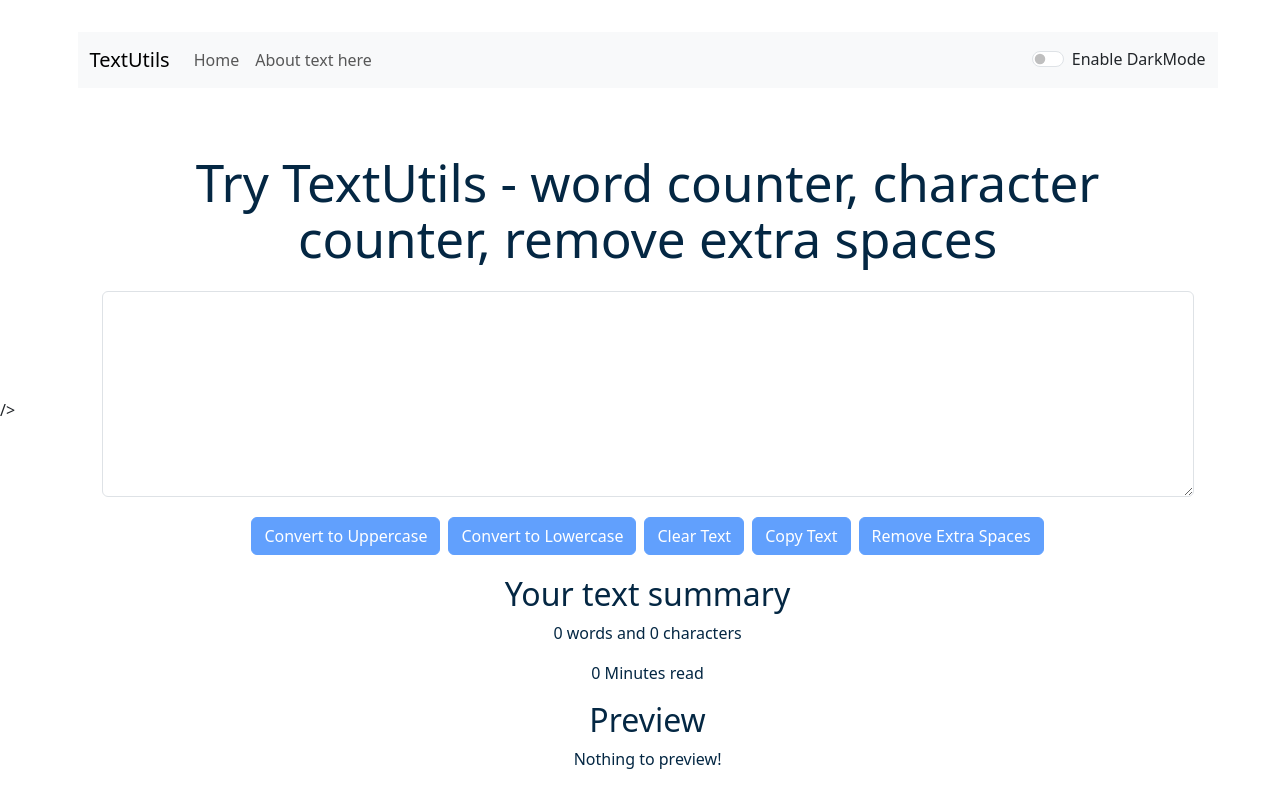
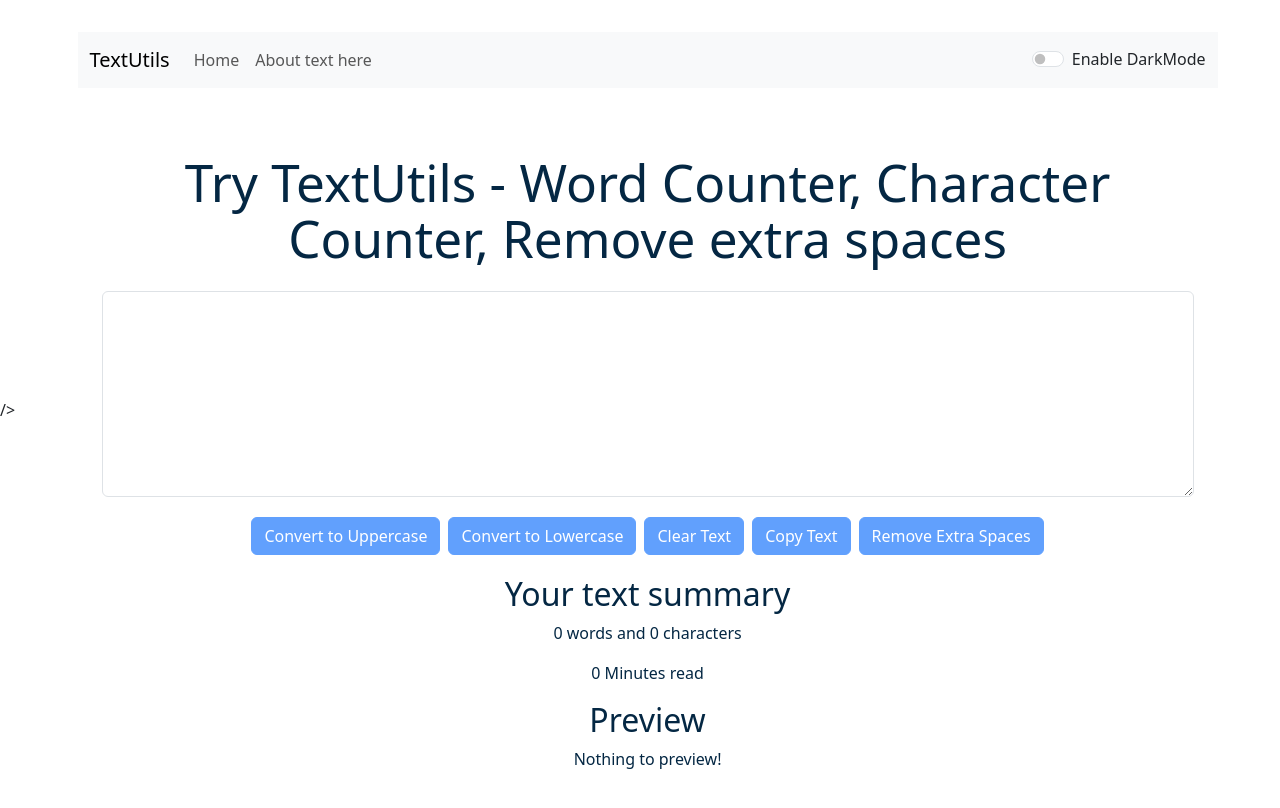
Before and after one commit to mozaid7/React, a React (Vite) app in the folder TextUtils/: page / in a window 1280 px wide. Shown: the top 808 px of the page. Built offline with nearby package versions, Linux system fonts and the light colour scheme.

Commit message:
capitalizing

```diff
--- a/TextUtils/src/App.jsx
+++ b/TextUtils/src/App.jsx
@@ -52,7 +52,7 @@ function App() {
            element={
              <TextForm
              showAlert={showAlert}
-             heading="Try TextUtils - word counter, character counter, remove extra spaces"
+             heading="Try TextUtils - Word Counter, Character Counter, Remove extra spaces"
              mode={mode}
                />
              }
```
